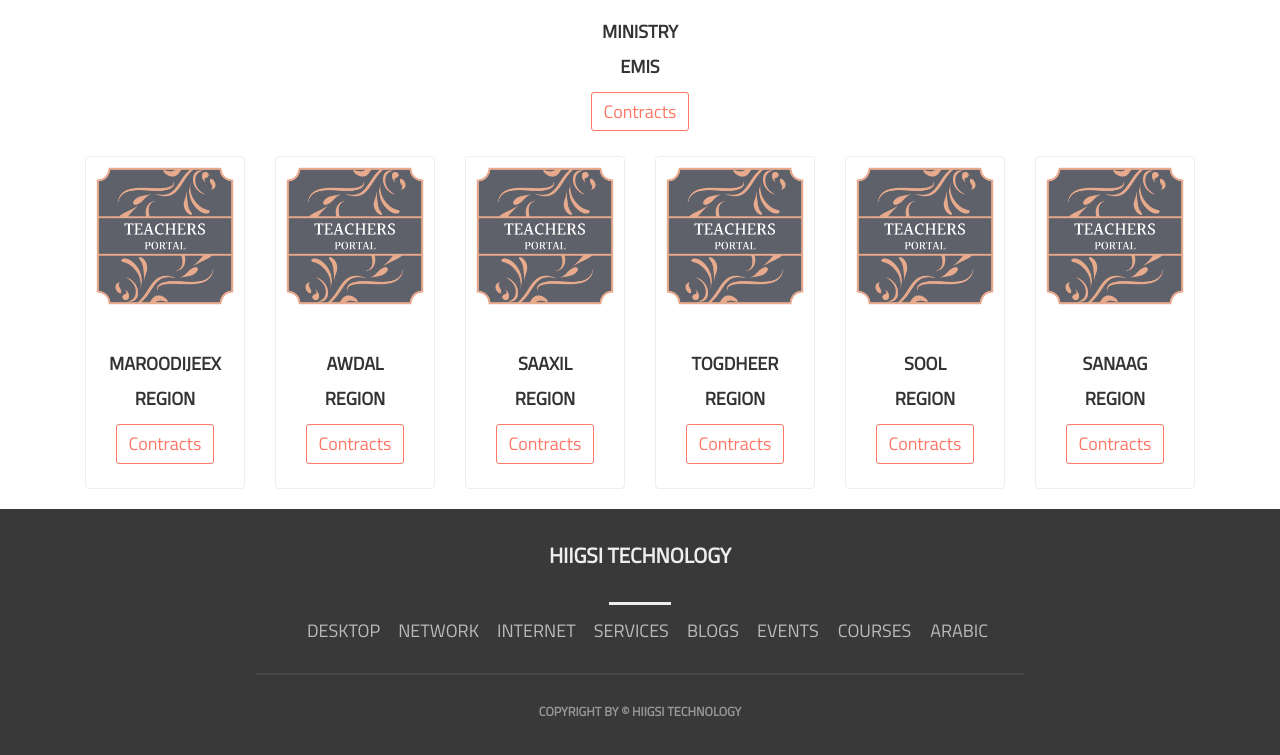
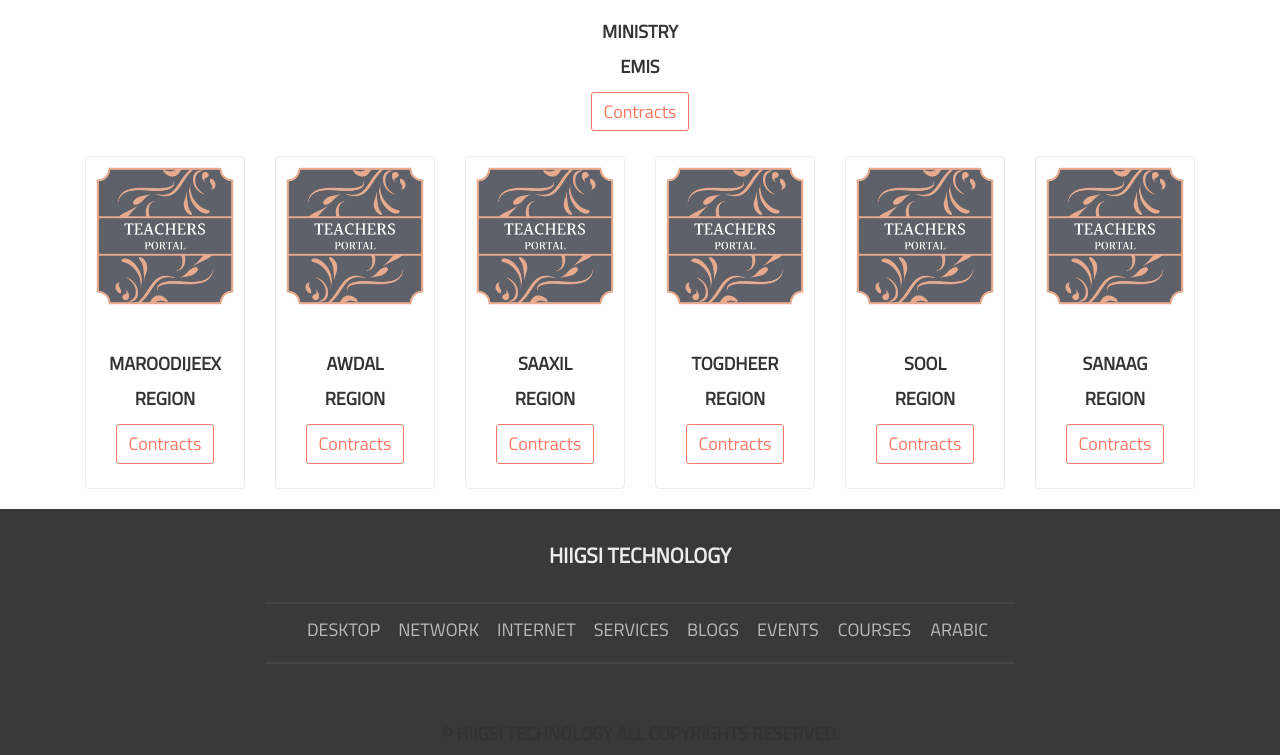
Before and after one commit to softwarepioneers/Hiigsi, a plain HTML site: page team.html in a window 1280 px wide. Shown: the part 2245-3000 px from the top of the page. Drawn offline with Linux system fonts and the light colour scheme.

Commit message:
ASAS
ASSA

```diff
--- a/team.html
+++ b/team.html
@@ -617,16 +617,16 @@
 
 
 
-        <div id="footer" class="row">
+       <div id="footer" class="row">
             <div class="container-fluid-fluid">
                 <div class="col-xs-12 text-center">
                     <h2>
                        HIIGSI TECHNOLOGY
                     </h2>
-                    <hr style="width:5%;border-top:3px solid #EEE;">
+		<hr >
                 </div>
+		<br>
                 <div id="footer-nav-links" class="col-xs-12 text-center ">
-
 		    <a href="desktop.html" class="hidden-xs hidden-sm" >DESKTOP</a>
                     <a href="network.html" class="hidden-xs hidden-sm">NETWORK</a>
 	            <a href="internet.html" class="hidden-xs hidden-sm">INTERNET</a>
@@ -635,10 +635,11 @@
                     <a href="events.html" class="hidden-xs hidden-sm">EVENTS </a>
                     <a href="courses.html" class="hidden-xs hidden-sm">COURSES </a>
                     <a href="home.html">ARABIC</a>
+		 <hr >
                 </div>
-                <hr >
+
                 <div class="col-xs-12 text-center">
-                    <h5>COPYRIGHT BY &copy; HIIGSI TECHNOLOGY </h5>
+                    <h4>&copy; HIIGSI TECHNOLOGY ALL COPYRIGHTS RESERVED. </h4>
                 </div>
             </div>
         </div>
```
